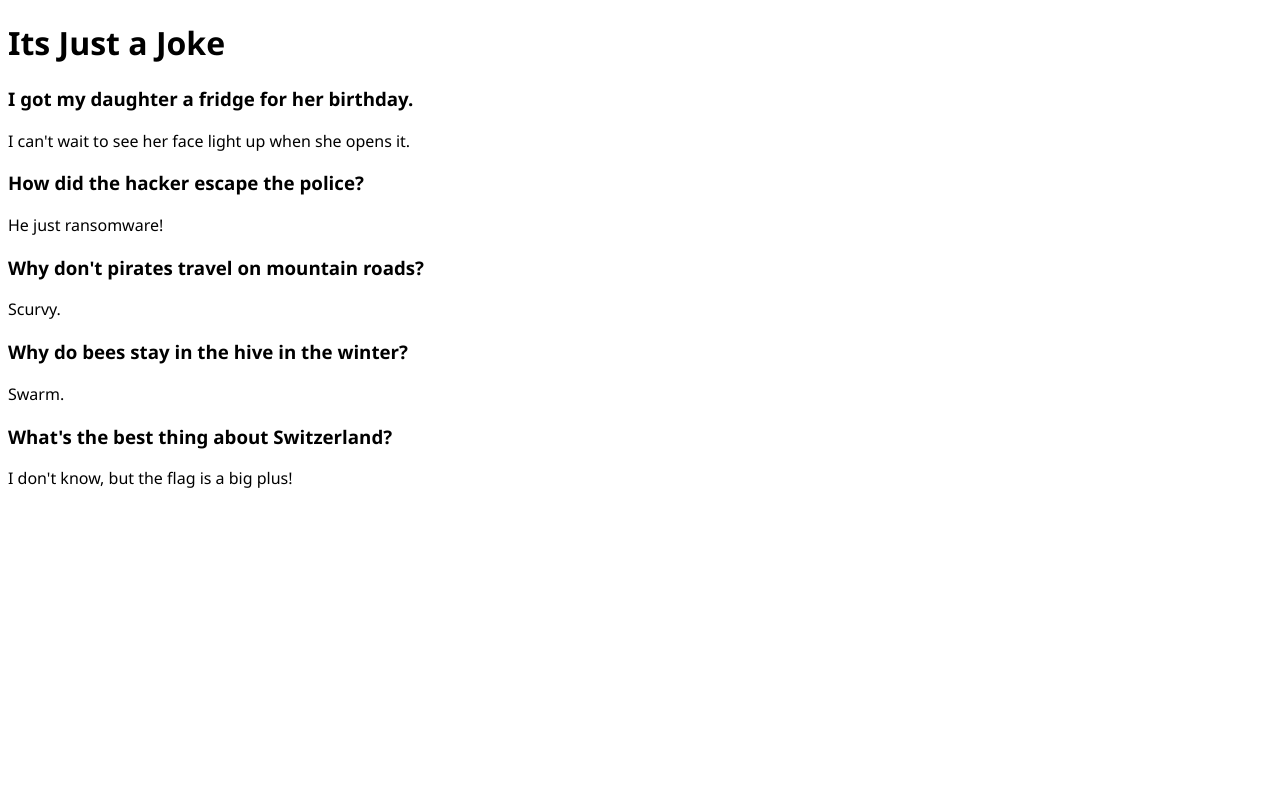
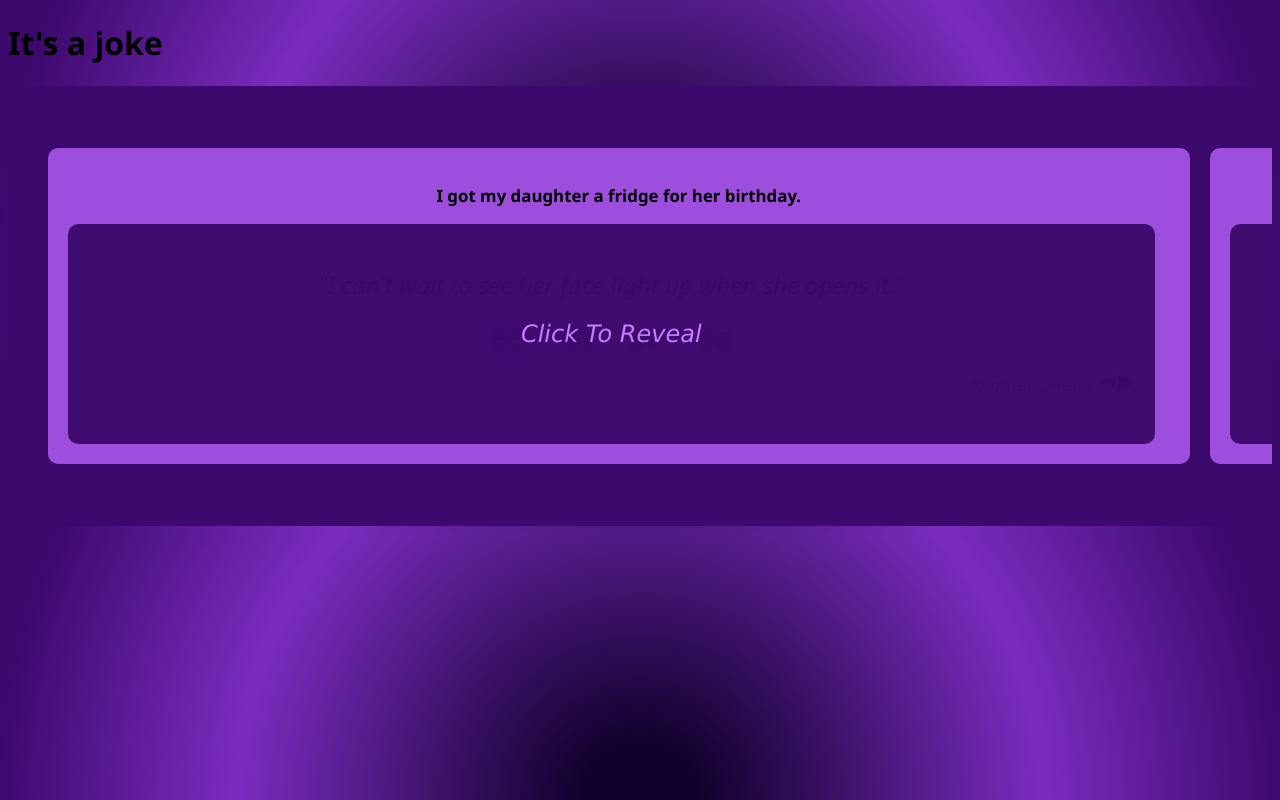
Before and after one commit to cindykandie/jokes-simulator, a React (Vite) app: page / in a window 1280 px wide. Built offline with nearby package versions, Linux system fonts and the light colour scheme.

Commit message:
Add scroll view, next button and overlay

```diff
--- a/src/App.css
+++ b/src/App.css
@@ -1,3 +1,15 @@
+:root{
+    --mainColor: #5a189a;
+    --darkColor: #10002b;
+    --lightColor: #e0aaff;
+    --color1: #240046;
+    --color2: #3c096c;
+    --color3: #7b2cbf;
+    --color4: #9d4edd;
+    --color5: #c77dff;
+}
 body{
     font-family: 'Segoe UI', Tahoma, Geneva, Verdana, sans-serif;
+    background-color: var(--color3);
+    background: radial-gradient(circle, rgba(16,0,43,1) 8%, rgba(123,44,191,1) 58%, rgba(60,9,108,1) 93%);
 }
--- a/src/App.jsx
+++ b/src/App.jsx
@@ -1,18 +1,14 @@
 import './App.css'
-import Joke from './components/Joke'
-import JokesAPI from './Data/JokesAPI'
+import Header from './components/Header'
+import JokeContainer from './components/JokeContainer'
+
 
 function App() {
-  const jokeElements = JokesAPI.map((joke)=>{
-    return <Joke
-    setup = {joke.setup}
-    punchline = {joke.punchline}/>
-    }
-  )
+
   return (
     <div>
-      <h1>Its Just a Joke</h1>
-      {jokeElements}
+      <Header />
+      <JokeContainer />
     </div>
   )
 }
--- /dev/null
+++ b/src/components/Header.jsx
@@ -0,0 +1,9 @@
+function Header(){
+    return(
+    <div>
+        <h1>It's a joke</h1>
+    </div>
+    )
+
+}
+export default Header
--- /dev/null
+++ b/src/components/Joke.css
@@ -0,0 +1,84 @@
+:root{
+    --mainColor: #5a189a;
+    --darkColor: #10002b;
+    --lightColor: #e0aaff;
+    --color1: #240046;
+    --color2: #3c096c;
+    --color3: #7b2cbf;
+    --color4: #9d4edd;
+    --color5: #c77dff;
+}
+.main-container{
+    background-color: var(--color2);
+    padding: 20px;
+    border-radius: 20px;
+    display: flex;
+    flex-wrap: nowrap;
+    overflow-x: auto;
+    align-items: center;
+    min-height: 50vh;
+}
+.setup-container{
+    background-color: var(--color4);
+    padding: 20px;
+    border-radius: 10px;
+    min-width: 90%;
+    margin-left: 20px;
+    height: 100%;
+    text-align: center;
+    font-size: 0.9rem;
+}
+.punchline-container{
+    background-color: var(--color5);
+    padding: 20px;
+    border-radius: 10px;
+    font-size: 1.5rem;
+    min-height: 180px;
+    width: 95%;
+    position: relative;
+}
+.reactions-container{
+    display: flex;
+    align-items: center;
+    justify-content: center;
+    gap: 30px;
+    cursor: pointer;
+}
+.reactions-container span{
+    border-radius: 30px;
+    padding: 3px;
+    background-color: var(--color4);
+    font-size: 1.1rem;
+}
+.overlay{
+    background-color: var(--color2);
+    opacity: 0.97;
+    filter: blur(100%);
+    height: 100%;
+    width: 100%;
+    position: absolute;
+    z-index: 1;
+    transform: translateX(-20px) translateY(-20px);
+    border-radius: 10px;
+    display: flex;
+    align-items: center;
+    justify-content: center;
+    color: var(--color5);
+    font-family: 'Lucida Sans', 'Lucida Sans Regular', 'Lucida Grande', 'Lucida Sans Unicode', Geneva, Verdana, sans-serif;
+    font-style: italic;
+    cursor: pointer;
+}
+.button-container{
+    display: flex;
+    align-items: end;
+    justify-content: end;
+}
+.next-btn{
+    border: none;
+    color: var(--color1);
+    background-color: inherit;
+    opacity: 0.9;
+    font-family: 'Lucida Sans', 'Lucida Sans Regular', 'Lucida Grande', 'Lucida Sans Unicode', Geneva, Verdana, sans-serif;
+    font-size: 1rem;
+    margin-top: 20px;
+}
--- a/src/components/Joke.jsx
+++ b/src/components/Joke.jsx
@@ -1,9 +1,21 @@
+import NextButton from './NextButton'
+import './Joke.css'
 function Joke(props){
     return(
-    <div>
-        <h3>{props.setup}</h3>
-        <p> {props.punchline}</p>
-    </div>
+        <div className="setup-container">
+            <h3>{props.setup}</h3>
+            <div className="punchline-container">
+            <div className="overlay">Click To Reveal</div>
+                <p> <i>"{props.punchline}"</i></p>
+                <div className="reactions-container">
+                    <span>😍😍</span>
+                    <span>😘😘</span>
+                    <span>😣😣</span>
+                    <span>😫😫</span>
+                </div>
+                <NextButton />
+            </div>
+        </div>
     )
 
 }
--- /dev/null
+++ b/src/components/JokeContainer.jsx
@@ -0,0 +1,20 @@
+import '../App.css'
+import Joke from './Joke'
+import JokesAPI from '../Data/JokesAPI'
+
+function JokeContainer(){
+    const jokeElements = JokesAPI.map((joke)=>{
+        return <Joke
+        setup = {joke.setup}
+        punchline = {joke.punchline}/>
+        }
+      )
+    return(
+    <section className="main-container">
+        {jokeElements}
+
+    </section>
+    )
+
+}
+export default JokeContainer
--- /dev/null
+++ b/src/components/NextButton.jsx
@@ -0,0 +1,9 @@
+function NextButton(){
+    return(
+        <div className="button-container">
+            <button className="next-btn">Another One!😁</button>
+            <span>➡▶</span>
+        </div>
+    )
+}
+export default NextButton
```
Also changed, not shown: src/Data/HeaderNotes.js (added, +23 -0 lines), 1 other file (tests, documents, lock files or other folders).
